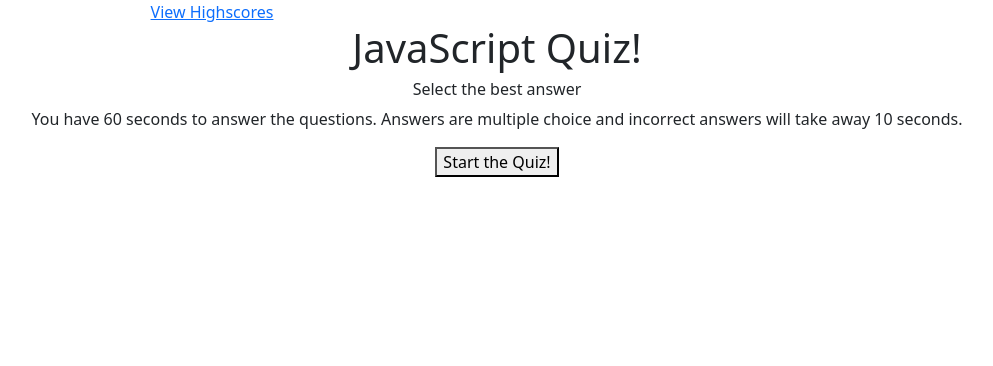
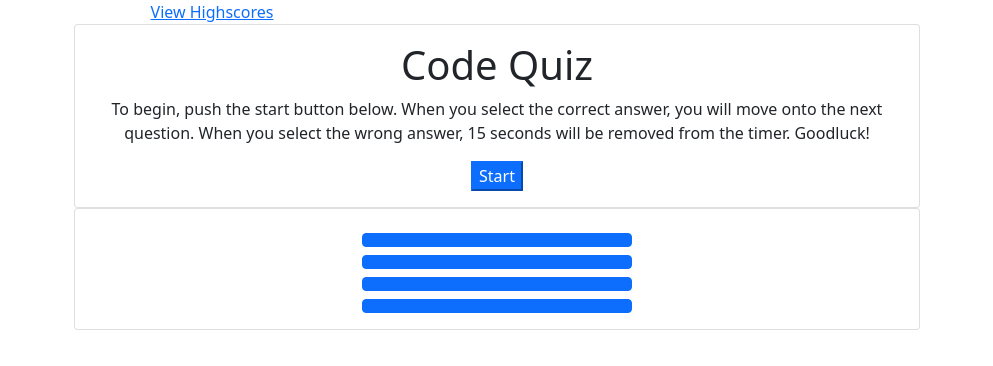
Before and after one commit to MRomano84/code-quiz, a plain HTML site: page index.html in a window 1280 px wide. Shown: the whole page, without its empty margins (143-1136 px from the left). Drawn offline with nearby package versions, Linux system fonts and the light colour scheme.

Commit message:
new divs for quiz content and questions

```diff
--- a/index.html
+++ b/index.html
@@ -28,7 +28,22 @@
             </div>
         </div>
     </div>
-    <!-- Start Page -->
+    <!-- Card for quiz content -->
+    <div id="quiz-intro" class="row">
+        <div class="col-md-8 mx-auto">
+            <div class="card text-center">
+                <div class="card-body">
+                    <h1 class="card-title">Code Quiz</h1>
+                    <p class="card-text"> To begin, push the start button below. When you select the correct answer, you
+                        will move onto the next question.
+                        When you select the wrong answer, 15 seconds will be removed from the timer. Goodluck!
+                    </p>
+                    <button onclick="startQuiz()" class="button btn-primary">Start</button>
+                </div>
+            </div>
+        </div>
+    </div>
+    <!-- Start Page
     <div class="container"
         <div class="beginningScreen">
             <h1 class="title">JavaScript Quiz!</h1>
@@ -36,15 +51,35 @@
                 <p>You have 60 seconds to answer the questions. Answers are multiple choice and incorrect answers will take away 10 seconds. </p>
                 <button type="button" id="startQuiz">Start the Quiz!</button>
             </div>
+        </div> -->
+
+    <!-- Quiz Questions -->
+    <div id="quiz-questions" class="row">
+        <div class="col-md-8 mx-auto">
+            <div class="card text-center">
+                <div class="card-body">
+                    <h4 id="question" class="card-title"></h4>
+                    <div class="d-grid gap-2 col-4 mx-auto">
+                        <button onclick="checkQuestion('1')" id="answer1" class="btn btn-primary"
+                            type="button"></button>
+                        <button onclick="checkQuestion('2')" id="answer2" class="btn btn-primary"
+                            type="button"></button>
+                        <button onclick="checkQuestion('3')" id="answer3" class="btn btn-primary"
+                            type="button"></button>
+                        <button onclick="checkQuestion('4')" id="answer4" class="btn btn-primary"
+                            type="button"></button>
+                    </div>
+                </div>
+            </div>
         </div>
+    </div>
+    <!-- This is where the questions will display
+        <div class="quizArea"></div> -->
 
-        <!--   This is where the questions will display-->
-        <div class="quizArea"></div>
-
-        <!--   Correct/Incorrect    -->
-        <div class="answerResult">
-            <p id="correctIncorrect"></p>
-        </div>
+    <!--   Correct/Incorrect    -->
+    <div class="answerResult">
+        <p id="correctIncorrect"></p>
+    </div>
     </div>
     <script src="./script.js"></script>
 </body>
```
